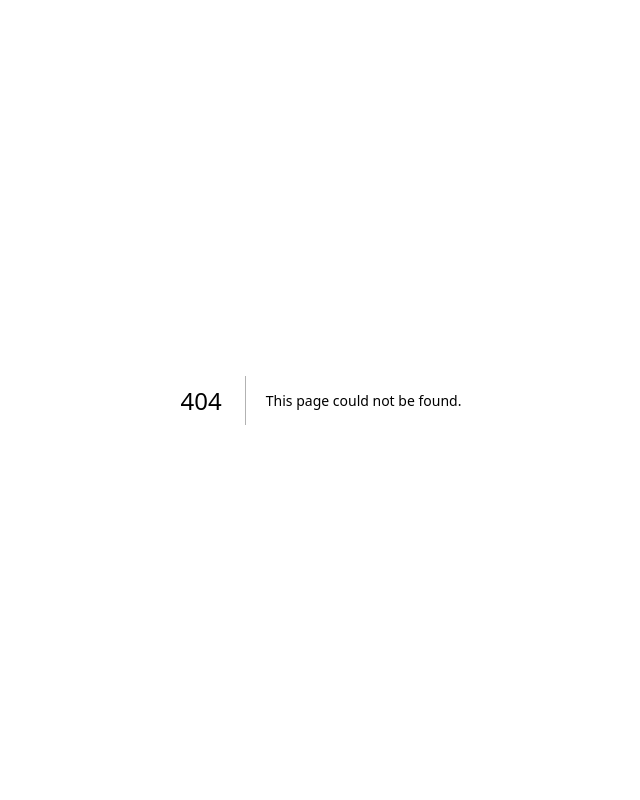
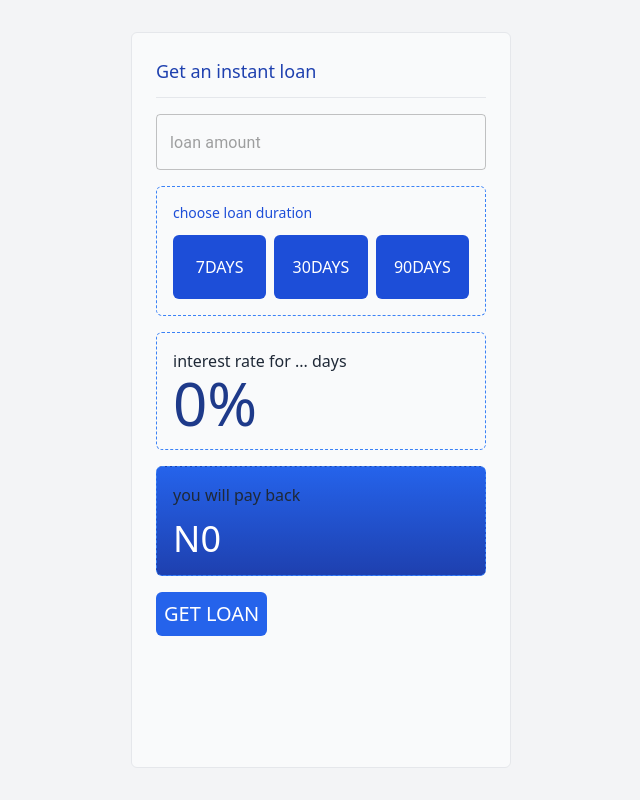
Before and after one commit to Kolataiwo/bills, a Next.js app: page /dashboard/borrow in a window 1280 px wide. Before the commit this address had no page. Shown: the whole page, without its empty margins (319-959 px from the left). Built offline with nearby package versions, Linux system fonts and the light colour scheme.

Commit message:
interest page

```diff
--- /dev/null
+++ b/app/dashboard/borrow/page.js
@@ -0,0 +1,85 @@
+"use client"
+import {useState,useEffect} from "react";
+import {TextField} from "@mui/material";
+
+const durations = [
+    {id:"7d",days:7},
+    {id:"30d",days:30},
+    {id:"90d",days:90}
+]
+
+export default function Borrow () {
+    const [clickedRate,setclickedRate]= useState(undefined);
+    const [rate, setRate] = useState(0);
+    const [amount,setAmount] = useState(undefined);
+    const [payBack,setpayBack] = useState(0);
+
+    useEffect(()=>{
+        if (amount>= 1){
+            const interest = (rate * amount)/100;
+            setpayBack(amount + interest)
+        }
+    },[amount,rate])
+
+
+    return (
+        <main className="min-h-screen flex justify-center py-4 md:py-6 lg:py-8 px-4 md:px-12 lg:px-16 bg-gray-100">
+            <div className="w-full md:w-[380px] flex flex-col gap-4 border border-gray-200 rounded-md bg-gray-50 p-2 md:p-6">
+                <blockquote className="border-b border-gray-200 pb-3">
+                    <span className="font-thin text-lg text-blue-800">Get an instant loan</span>
+                </blockquote>
+
+                <form>
+                    <div className="flex flex-col gap-1">
+                        <TextField
+                        id="amount"
+                        type="number"
+                        variant="outlined"
+                        placeholder="loan amount"
+                        value={amount}
+                        onChange={(text)=> setAmount(Number(text.target.value))}/>
+
+                    </div>
+                </form>
+
+                <div className="border-dashed border border-blue-500 p-4 rounded-md">
+                    <p className="text-blue-700 text-sm mb-3">choose loan duration</p>
+                    <ul className="grid grid-cols-3  gap-2">
+                        {
+                            durations.map(item => <li
+                                key={item.id}
+                                onClick={()=> {
+                                    setclickedRate(item.id);
+                                    if(item.days === 7){
+                                        setRate(15.5)
+                                    }else if (item.days ===30){
+                                        setRate(12)
+                                    }else if (item.days === 90){
+                                        setRate(9.5)
+                                    }
+                                }}
+                                className={`h-16 flex justify-center items-center bg-blue-700 text-white text-md uppercase rounded-md`}>{item.days}days</li>)
+                        }
+                    </ul>
+
+                </div>
+
+                <div className="border-dashed border border-blue-500 p-4 rounded-md">
+                        <p className="text-gray-800">interest rate for ... days</p>
+                        <p className="text-6xl text-blue-900">{rate}%</p>
+                </div>
+
+                <div className=" flex flex-col gap-3 bg-gradient-to-b from-blue-600 to-blue-800 border-dashed border border-blue-500 p-4 rounded-md">
+                        <p className="text-gray-800">you will pay back</p>
+                        <p className="text-4xl text-white">N{payBack}</p>
+                </div>
+
+                <div>
+                    <button className="p-2 rounded-md bg-blue-600 text-white text-xl uppercase">Get Loan</button>
+                </div>
+
+            </div>
+
+        </main>
+    )
+}
```
Also changed, not shown: package.json (+5 -2 lines), 1 other file (tests, documents, lock files or other folders).
